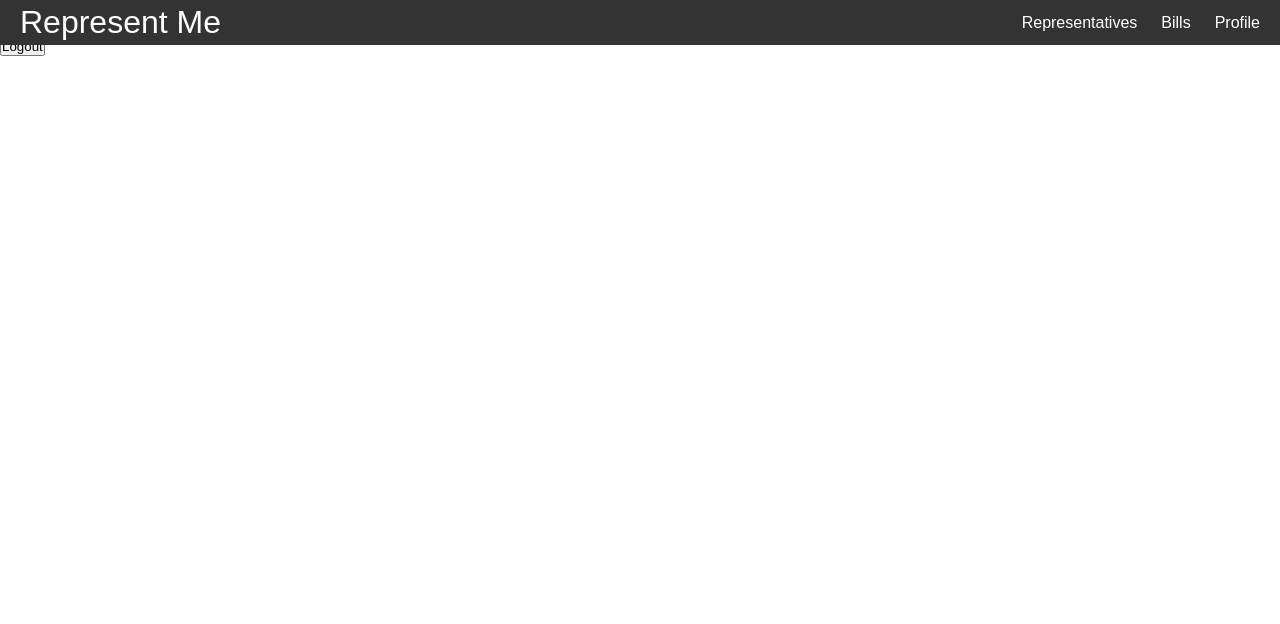
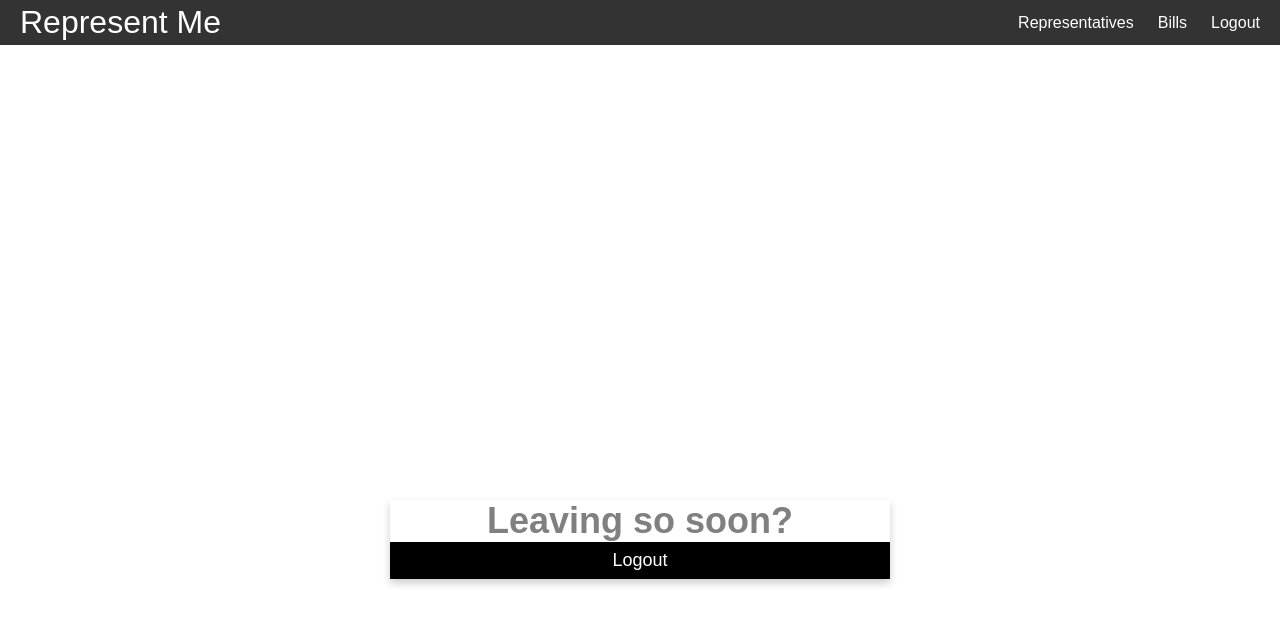
Before and after one commit to Indy6ix/RepresentMe, a React (Create React App) app in the folder frontend/: page /profile in a window 1280 px wide. Shown: the top 624 px of the page. Built offline with nearby package versions, Linux system fonts and the light colour scheme.

Commit message:
adding styling to logout page

```diff
--- a/frontend/src/Navigation/Navbar.js
+++ b/frontend/src/Navigation/Navbar.js
@@ -19,7 +19,7 @@ export default function NavBar(){
             </li>
 
             <li>
-                <NavLink to="/profile" element={<Profile/>} className="navlink">Profile</NavLink>
+                <NavLink to="/profile" element={<Profile/>} className="navlink">Logout</NavLink>
             </li>
         </ul>
         </nav>
--- a/frontend/src/WebPages/Profile.js
+++ b/frontend/src/WebPages/Profile.js
@@ -3,6 +3,7 @@ import { getUser, resetUserSession } from '../service/AuthService';
 import { useNavigate } from 'react-router';
 import {NavLink, Route, Switch} from "react-router-dom";
 import NavBar from '../Navigation/Navbar';
+import "./ProfileStyle.css"
 
 function Profile(){
     const navigate = useNavigate();
@@ -16,11 +17,14 @@ function Profile(){
 
     return(
         <>
-           <NavBar />
-           <div>
-            <h1>This is the Profile page!</h1>
-            <input className="logoutButton" type="button" value="Logout" onClick={logoutHandler}/>
-        </div>
+        <NavBar />
+
+            <div className='card'>
+                <h1 className='user-name-title'>Leaving so soon?</h1>
+                <input className="logoutButton" type="button" value="Logout" onClick={logoutHandler}/>
+            </div>
+
+
         </>
 
 
--- /dev/null
+++ b/frontend/src/WebPages/ProfileStyle.css
@@ -0,0 +1,33 @@
+.card {
+    box-shadow: 0 4px 8px 0 rgba(0, 0, 0, 0.2);
+    margin: 500px;
+    max-width: 500px;
+    text-align: center;
+    align-items: center;
+    justify-content: center;
+    color: grey;
+    font-size: 18px;
+
+    display: block;
+    margin-left: auto;
+    margin-right: auto
+
+  }
+
+  .logoutButton {
+    border: none;
+    outline: 0;
+    display: inline-block;
+    padding: 8px;
+    color: white;
+    background-color: #000;
+    text-align: center;
+    cursor: pointer;
+    width: 100%;
+    font-size: 18px;
+  }
+
+  .logoutButton:hover{
+    background-color:  #000654;
+    opacity: 0.7;
+  }
```
